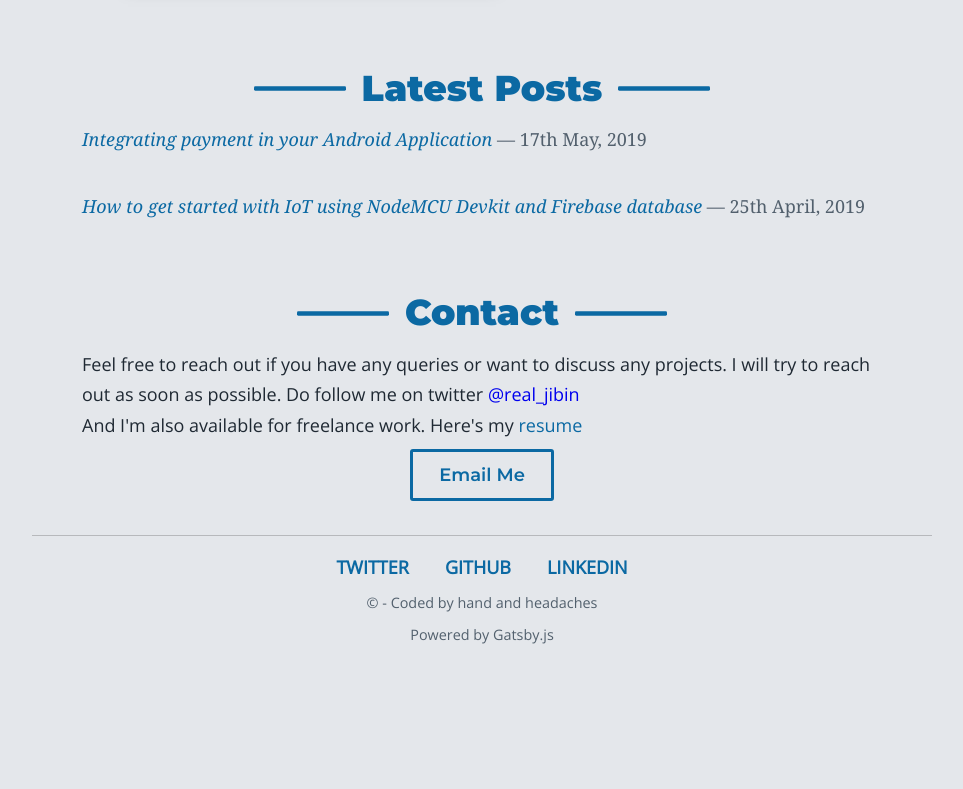
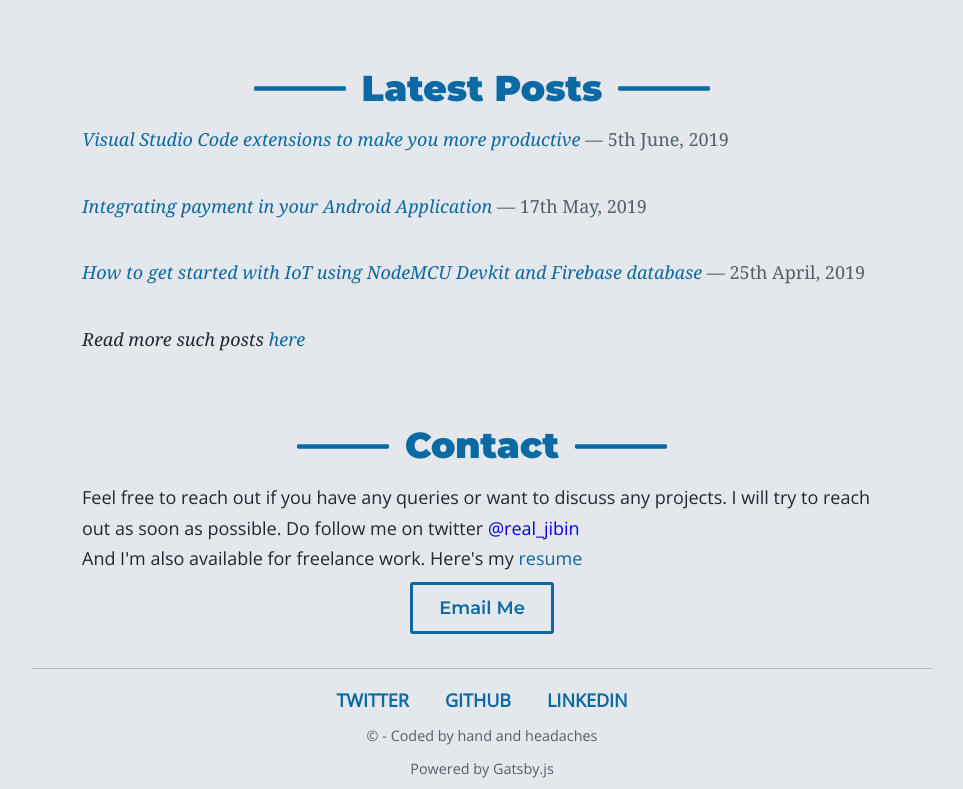
Before and after one commit to jibin2706/my-portfolio, a Gatsby site: page / in a window 1280 px wide. Shown: the part 2591-3380 px from the top of the page, without its empty margins (158-1121 px from the left). Before the commit the page ends 3247 px from the top, so only its background shows below. Built offline with nearby package versions, Linux system fonts and the light colour scheme; Gatsby itself is replaced by a stand-in of ours.

Commit message:
Added latest post link

```diff
--- a/src/components/container.js
+++ b/src/components/container.js
@@ -60,7 +60,16 @@ export default class Container extends Component {
         <section>
           <Heading title="Latest Posts" />
           <div className="info">
-            <div className="post">
+            <p className="post">
+              <a
+                href="https://blog.jibin.tech/vs-code-extensions-to-make-you-more-productive/"
+                className="link"
+              >
+                Visual Studio Code extensions to make you more productive
+              </a>
+              <span className="date"> 5th June, 2019</span>
+            </p>
+            <p className="post">
               <a
                 href="https://blog.jibin.tech/integrating-payment-in-android-app/"
                 className="link"
@@ -68,7 +77,7 @@ export default class Container extends Component {
                 Integrating payment in your Android Application
               </a>
               <span className="date"> 17th May, 2019</span>
-            </div>
+            </p>
             <p className="post">
               <a
                 href="https://blog.jibin.tech/connecting-nodemcu-to-firebase/"
@@ -78,6 +87,12 @@ export default class Container extends Component {
                 database
               </a>
               <span className="date"> 25th April, 2019</span>
+            </p>
+            <p className="post">
+              Read more such posts{" "}
+              <a className="link" href="https://blog.jibin.tech">
+                here
+              </a>
             </p>
           </div>
         </section>
```
